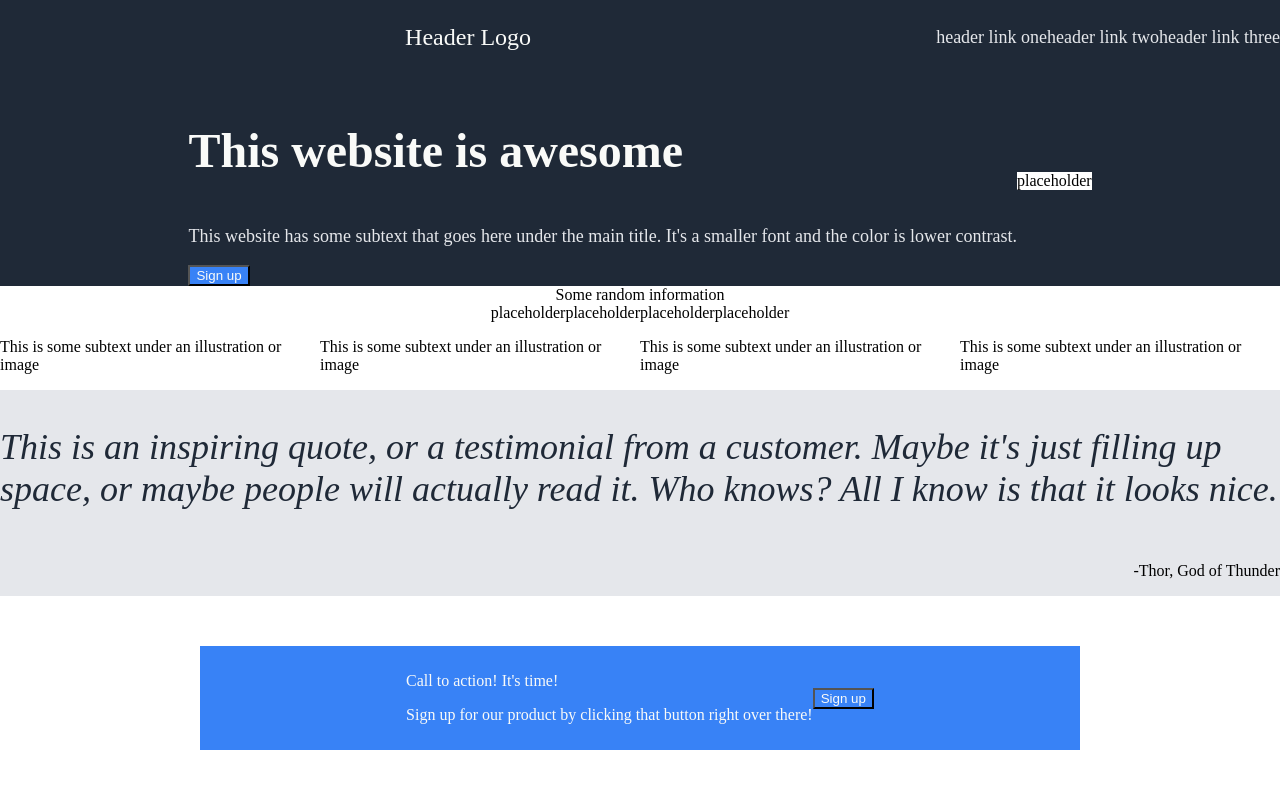
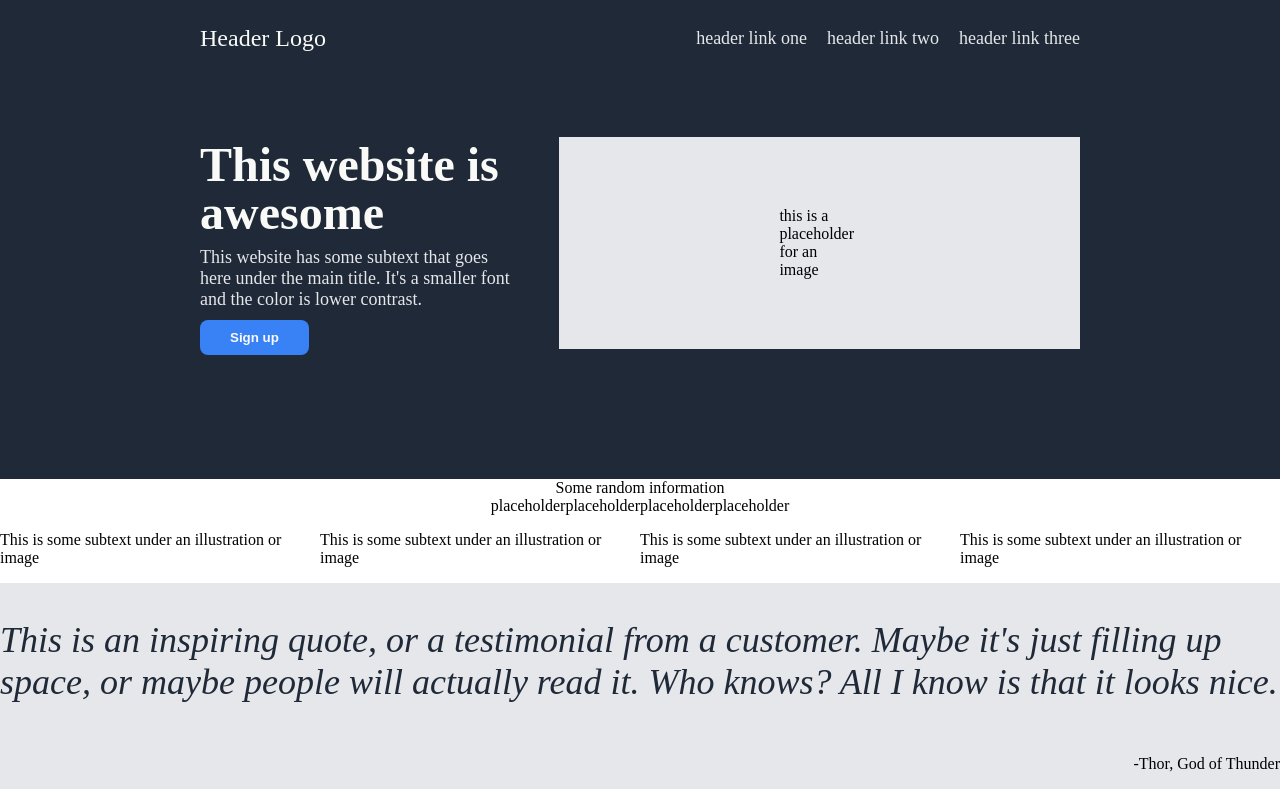
Before and after one commit to Freakachu69/odin-landing-page, a plain HTML site: page index.html in a window 1280 px wide. Shown: the top 797 px of the page. Drawn offline with Linux system fonts and the light colour scheme.

Commit message:
Polish header and hero sections
Applied proper padding/margin and alignment to match the
centering and spacing of the example image. Added style to
button.

```diff
--- a/index.html
+++ b/index.html
@@ -7,18 +7,20 @@
     </head>
     <body>
         <div class="header">
-            <p class="logo">Header Logo</p>
-            <p class="links">header link one</p>
-            <p class="links">header link two</p>
-            <p class="links">header link three</p>
+            <div class="logo">Header Logo</div>
+            <div class="links">
+                <p>header link one</p>
+                <p>header link two</p>
+                <p>header link three</p>
+            </div>
         </div>
         <div class="hero">
             <div class="hero-text">
-                <p class="hero-main">This website is awesome</p>
-                <p class="hero-secondary">This website has some subtext that goes here under the main title. It's a smaller font and the color is lower contrast.</p>
+                <div class="hero-main">This website is awesome</div>
+                <div class="hero-secondary">This website has some subtext that goes here under the main title. It's a smaller font and the color is lower contrast.</div>
                 <button>Sign up</button>
             </div>
-            <div class="img">placeholder</div>
+            <div class="img">this is a placeholder for an image</div>
         </div>
         <div class="info">
             <div>Some random information</div>
--- a/styles.css
+++ b/styles.css
@@ -4,47 +4,68 @@ body {
     margin: 0;
 }
 
-.header,
-.hero {
+.header {
     background-color: #1F2937;
     display: flex;
-    justify-content: center;
+    justify-content: space-between;
     align-items: center;
+    padding: 10px 200px;
 }
 
 .logo {
     color: #F9FAF8;
     font-size: 24px;
-    margin-right: auto;
-    margin-left: auto;
 }
 
-.links,
-.hero-secondary {
+.links {
     color: #E5E7EB;
     font-size: 18px;
+    display: flex;
+    gap: 20px;
+}
+
+.hero {
+    background-color: #1F2937;
+    display: flex;
+    justify-content: space-between;
+    align-items: center;
+    padding: 60px 200px 120px 200px;
+    gap: 25px;
 }
 
 .hero-text {
     flex-direction: column;
-
 }
 
 .hero-main {
     color: #F9FAF8;
     font-size: 48px;
     font-weight: 800;
+    line-height: 1;
+    margin-bottom: 10px;
+}
+
+.hero-secondary {
+    color: #E5E7EB;
+    font-size: 18px;
+    margin-bottom: 10px;
 }
 
 button {
     background-color: #3882F6;
     color: #F9FAF8;
+    padding: 10px 30px;
+    font-weight: 700;
+    border: none;
+    border-radius: 8px;
 }
 
 .img {
-    max-height: 100px;
-    max-width: 300px;
-    background-color: white;
+    background-color: #E5E7EB;
+    margin-bottom: 10px;
+    margin-left: 20px;
+    padding: 70px 220px;
+
 }
 
 .info {
@@ -60,6 +81,7 @@ button {
 
 .descriptions {
     display: flex;
+    justify-content: center;
 }
 
 .quote {
@@ -68,6 +90,7 @@ button {
     flex-direction: column;
     justify-content: center;
     align-items: center;
+    flex-wrap: wrap;
 }
 
 .quote-text {
@@ -93,6 +116,7 @@ button {
 
 .footer {
     color: #F9FAF8;
+    font-size: 18px;
     background-color: #1F2937;
     padding: 10px;
     display: flex;
```
